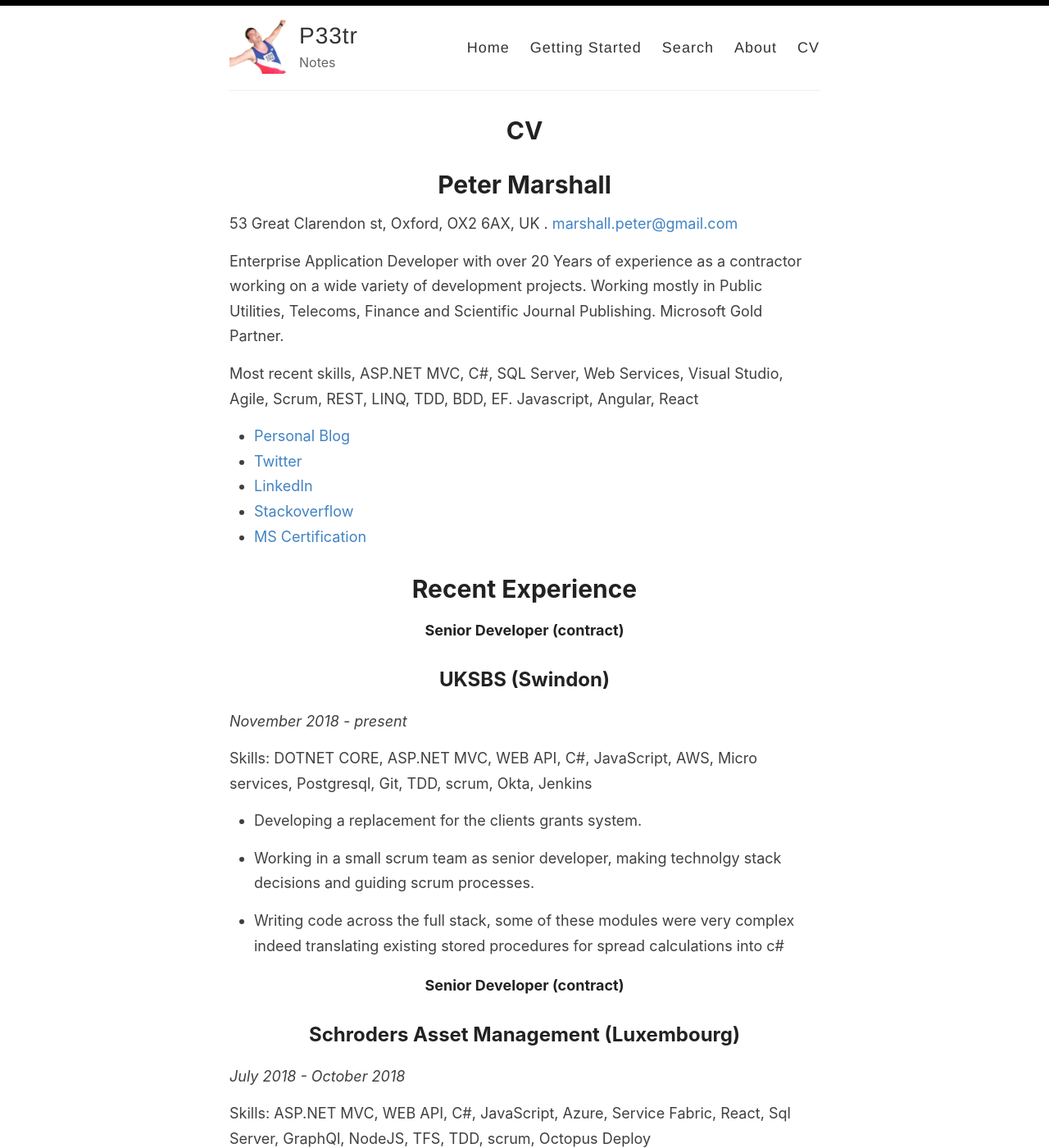
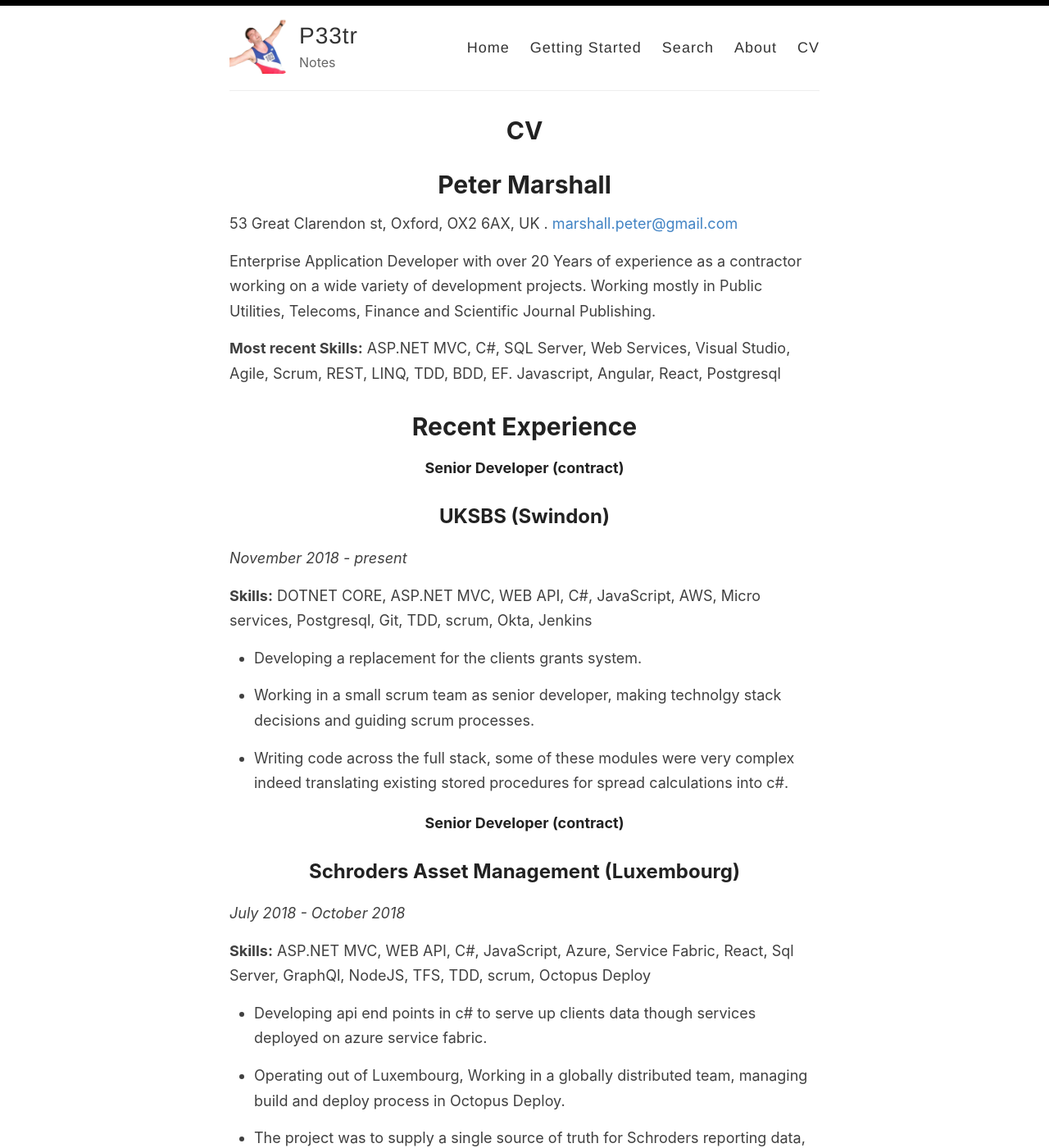
Before and after one commit to petermarshall/blog, a Jekyll site: the page built from _pages/cv.md, in a window 1280 px wide and 1400 px high. Shown: the whole window at 82% size. Built offline with Jekyll 4.4.1, drawn with Linux system fonts in a browser that asks for light colours; some of the changed text lies outside the part shown.

Commit message:
bolded skills

```diff
--- a/_pages/cv.md
+++ b/_pages/cv.md
@@ -9,15 +9,10 @@ permalink: /cv/
 
 53 Great Clarendon st, Oxford, OX2 6AX, UK . [marshall.peter@gmail.com](mailto:marshall.peter@gmail.com)
 
-Enterprise Application Developer with over 20 Years of experience as a contractor working on a wide variety of development projects. Working mostly in Public Utilities, Telecoms, Finance and Scientific Journal Publishing. Microsoft Gold Partner.
+Enterprise Application Developer with over 20 Years of experience as a contractor working on a wide variety of development projects. Working mostly in Public Utilities, Telecoms, Finance and Scientific Journal Publishing.
 
-Most recent skills, ASP.NET MVC, C#, SQL Server, Web Services, Visual Studio, Agile, Scrum, REST, LINQ, TDD, BDD, EF. Javascript, Angular, React
+**Most recent Skills:** ASP.NET MVC, C#, SQL Server, Web Services, Visual Studio, Agile, Scrum, REST, LINQ, TDD, BDD, EF. Javascript, Angular, React, Postgresql
 
-*   [Personal Blog](http://peter.withknown.com)
-*   [Twitter](https://twitter.com/petermarshall)
-*   [LinkedIn](https://linkedin.com/in/thebestdevyouwilleverfind)
-*   [Stackoverflow](https://stackoverflow.com/users/4692/peter-marshall)
-*   [MS Certification](http://www.mycertprofile.com/Profile/9843288887)
 
 
 
@@ -53,9 +48,9 @@ Skills: DOTNET CORE, ASP.NET MVC, WEB API, C#, JavaScript, AWS, Micro services,
 ## Schroders Asset Management (Luxembourg)
 *July 2018 - October 2018*
 
-Skills: ASP.NET MVC, WEB API, C#, JavaScript, Azure, Service Fabric, React, Sql Server, GraphQl, NodeJS, TFS, TDD, scrum, Octopus Deploy
+**Skills:** ASP.NET MVC, WEB API, C#, JavaScript, Azure, Service Fabric, React, Sql Server, GraphQl, NodeJS, TFS, TDD, scrum, Octopus Deploy
 
-* Developing api end points to serve up clients data though services deployed on azure service fabric.
+* Developing api end points in c# to serve up clients data though services deployed on azure service fabric.
 
 * Operating out of Luxembourg, Working in a globally distributed team, managing build and deploy process in Octopus Deploy.
 
@@ -421,7 +416,7 @@ Skills: ASP.NET 2.0 , C# 2.0, SQL Server 2005, VisualStudio.NET 2005, Windows Fo
 ## RWE nPower
 *February 2006 - August 2006*
 
-* Skills: ASP.NET 2.0 , C# 2.0, SQL Server, Oracle, VisualStudio.NET 2005, Nant, NUnit, FxCop, NCover, TDD.
+* **Skills:** ASP.NET 2.0 , C# 2.0, SQL Server, Oracle, VisualStudio.NET 2005, Nant, NUnit, FxCop, NCover, TDD.
 
 * Working in Trading Decision Support, writing web services to deliver charting data from a variety of data sources.
 
```
Also changed, not shown: other parts of _pages/cv.md (+21 -16 lines).
